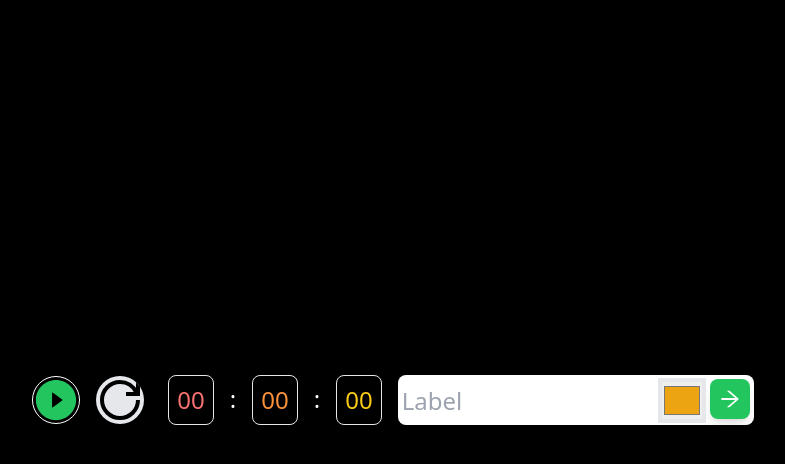
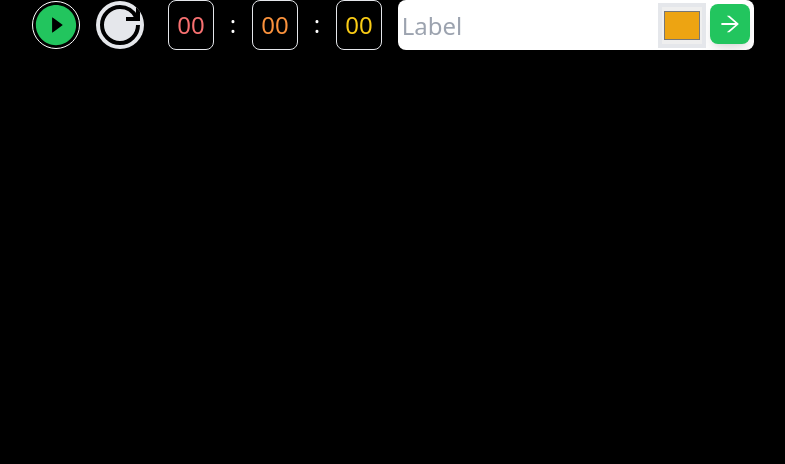
Before and after one commit to urieco/swiss-army-knife-site, a React (Vite) app in the folder client/: page /stopwatch in a window 1280 px wide. Shown: the top 464 px of the page, without its empty margins (247-1032 px from the left). Built offline with nearby package versions, Linux system fonts and the light colour scheme.

Commit message:
style(stopwatch): change components' styles

```diff
--- a/client/src/App.jsx
+++ b/client/src/App.jsx
@@ -3,7 +3,7 @@
 
 function App() {
   return (
-    <div className="flex h-screen flex-col gap-y-4 bg-black text-white">
+    <div className="flex h-screen flex-col items-center gap-y-4 bg-black text-white">
       <Stopwatch />
     </div>
   );
--- a/client/src/components/stopwatch/Stopwatch.jsx
+++ b/client/src/components/stopwatch/Stopwatch.jsx
@@ -44,7 +44,7 @@
   };
 
   return (
-    <div className="m-auto flex gap-2">
+    <div className="flex gap-2">
       <button
         type="button"
       >
```
